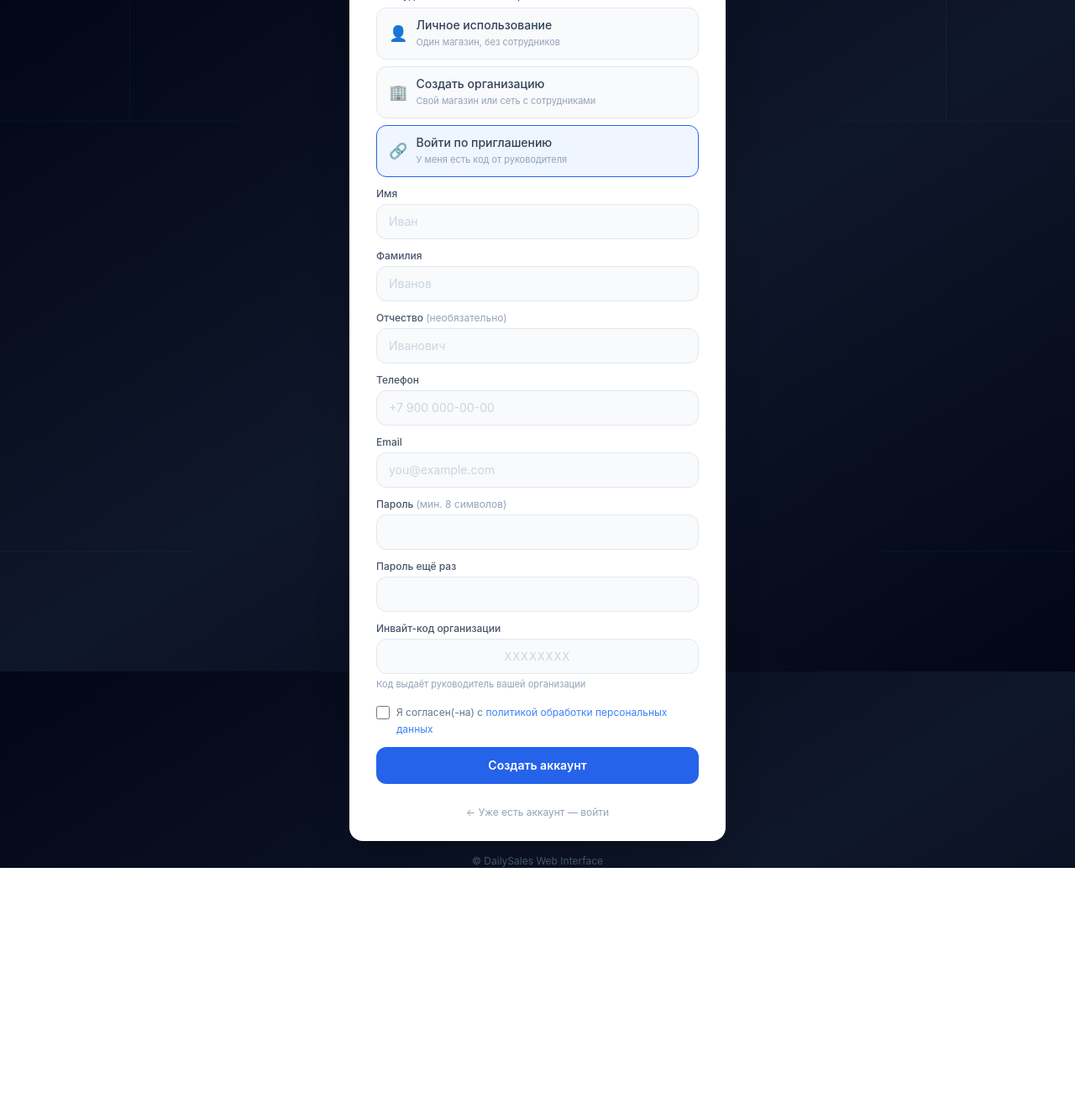
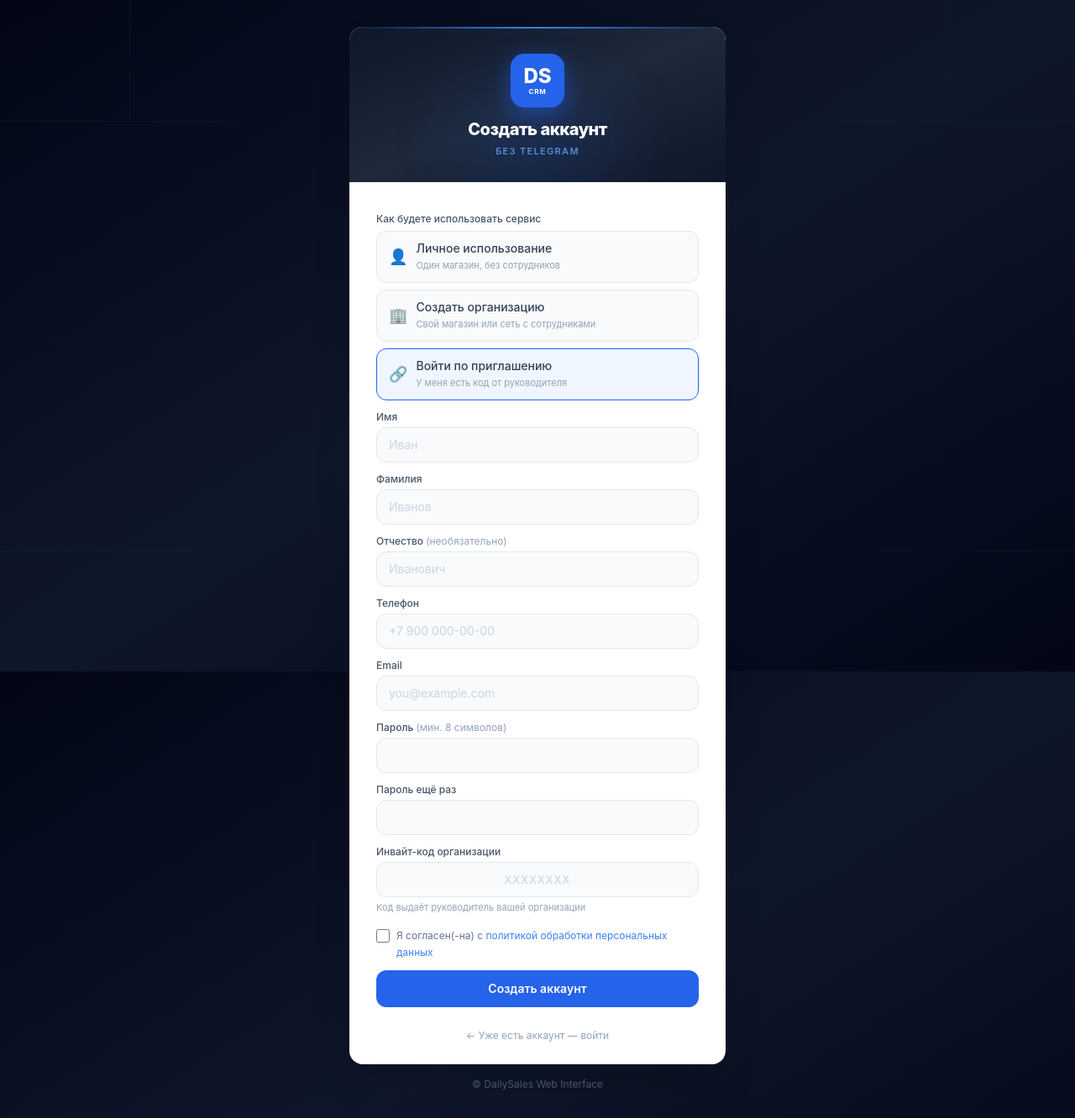
Before and after one commit to pdkiller666/Daily-Sales, a Python web app: template web/templates/auth/register.html in a window 1280 px wide. Shown: the whole page at 84% size. Before the commit the page ends 1034 px from the top, so only its background shows below. Run offline with Jinja, Linux system fonts and the light colour scheme; the template is opened without the code that fills it, so the values that code supplies are empty.

Commit message:
fix: страницы регистрации/входа не скроллились из-за overflow-hidden на body — форма обрезалась на десктопе и мобильных

```diff
--- a/web/templates/auth/login.html
+++ b/web/templates/auth/login.html
@@ -11,10 +11,10 @@
     </style>
     <script defer src="/static/ds-delegate.js?v=20260626"></script>
 </head>
-<body class="h-full min-h-screen flex items-center justify-center bg-gradient-to-br from-slate-950 via-slate-900 to-slate-950 relative overflow-hidden">
+<body class="min-h-screen flex items-center justify-center bg-gradient-to-br from-slate-950 via-slate-900 to-slate-950 relative py-8 overflow-y-auto">
 
     <!-- Circuit board background decoration -->
-    <div class="absolute inset-0 overflow-hidden pointer-events-none select-none" aria-hidden="true">
+    <div class="fixed inset-0 overflow-hidden pointer-events-none select-none" aria-hidden="true">
         <!-- Glow blobs -->
         <div class="absolute -top-32 -right-32 w-80 h-80 bg-blue-600/8 rounded-full blur-3xl"></div>
         <div class="absolute -bottom-32 -left-32 w-80 h-80 bg-indigo-700/8 rounded-full blur-3xl"></div>
--- a/web/templates/auth/register.html
+++ b/web/templates/auth/register.html
@@ -15,9 +15,9 @@
     <script defer src="/static/ds-delegate.js?v=20260626"></script>
     <script defer src="/static/register-mode.js?v=20260709"></script>
 </head>
-<body class="h-full min-h-screen flex items-center justify-center bg-gradient-to-br from-slate-950 via-slate-900 to-slate-950 relative overflow-hidden py-8">
+<body class="min-h-screen flex items-center justify-center bg-gradient-to-br from-slate-950 via-slate-900 to-slate-950 relative py-8 overflow-y-auto">
 
-<div class="absolute inset-0 overflow-hidden pointer-events-none select-none" aria-hidden="true">
+<div class="fixed inset-0 overflow-hidden pointer-events-none select-none" aria-hidden="true">
     <div class="absolute -top-32 -right-32 w-80 h-80 bg-blue-600/8 rounded-full blur-3xl"></div>
     <div class="absolute -bottom-32 -left-32 w-80 h-80 bg-indigo-700/8 rounded-full blur-3xl"></div>
     <div class="circuit-line" style="top:18%;left:0;width:22%;height:1px"></div>
```
Also changed, not shown: web/changelog.py (+8 -1 lines), .agents/memory/MEMORY.md, .agents/memory/web-register-corporate-rollback.md (added), 1 other file.
